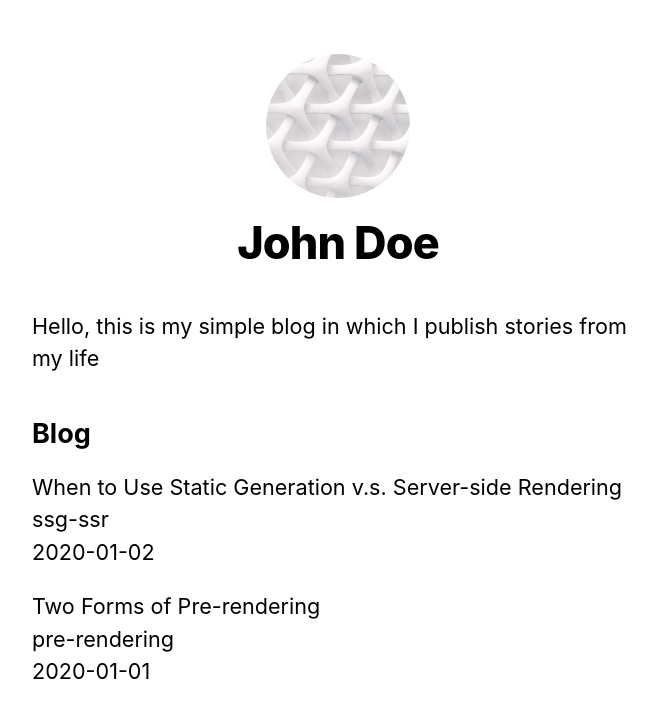
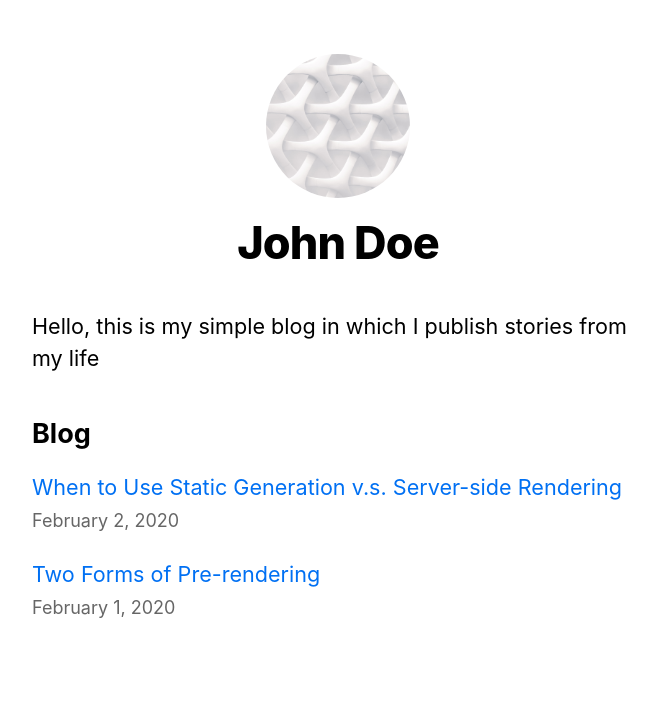
Before and after one commit to krauchuk/simple-blog, a Next.js app: page / in a window 1280 px wide. Shown: the top 718 px of the page, without its empty margins (302-959 px from the left). Built offline with nearby package versions, Linux system fonts and the light colour scheme.

Commit message:
added date component, upd styles

```diff
--- /dev/null
+++ b/components/LocalDate/index.jsx
@@ -0,0 +1,13 @@
+const localFormat = {
+  year: 'numeric',
+  month: 'long',
+  day: 'numeric',
+}
+
+export const LocalDate = ({ dateString }) => {
+  const splitted = dateString.split('-')
+  const date = new Date(Date.UTC(splitted[0], splitted[1], splitted[2]))
+  const formatted = date.toLocaleDateString(undefined, localFormat)
+
+  return <time dateTime={dateString}>{formatted}</time>
+}
--- a/package.json
+++ b/package.json
@@ -9,6 +9,8 @@
     "gray-matter": "^4.0.3",
     "next": "latest",
     "react": "18.2.0",
-    "react-dom": "18.2.0"
+    "react-dom": "18.2.0",
+    "remark": "^14.0.3",
+    "remark-html": "^15.0.2"
   }
 }
--- /dev/null
+++ b/pages/404.js
@@ -0,0 +1,3 @@
+export default function PageNotFound() {
+  return <h1>404 - Page Not Found</h1>
+}
--- a/pages/index.js
+++ b/pages/index.js
@@ -1,6 +1,8 @@
 import Head from 'next/head'
+import Link from 'next/link'
 
 import { Layout } from '../components/Layout'
+import { LocalDate } from '../components/LocalDate'
 import { siteTitle } from '../constants'
 import utilStyles from '../styles/utils.module.css'
 import { getSortedPostsData } from '../utils/postsParser'
@@ -27,11 +29,11 @@
         <ul className={utilStyles.list}>
           {allPostsData.map(({ id, date, title }) => (
             <li className={utilStyles.listItem} key={id}>
-              {title}
+              <Link href={`/posts/${id}`}>{title}</Link>
               <br />
-              {id}
-              <br />
-              {date}
+              <small className={utilStyles.lightText}>
+                <LocalDate dateString={date} />
+              </small>
             </li>
           ))}
         </ul>
--- a/utils/postsParser.js
+++ b/utils/postsParser.js
@@ -1,6 +1,8 @@
 import fs from 'fs'
 import path from 'path'
 import matter from 'gray-matter'
+import { remark } from 'remark'
+import html from 'remark-html'
 
 const postsDirectory = path.join(process.cwd(), 'posts')
 
@@ -29,10 +31,12 @@
   })
 }
 
-export function getPostData(id) {
+export async function getPostData(id) {
   const fullPath = path.join(postsDirectory, `${id}.md`)
   const fileContents = fs.readFileSync(fullPath, 'utf8')
   const matterResult = matter(fileContents)
+  const processedContent = await remark().use(html).process(matterResult.content)
+  const contentHtml = processedContent.toString()
 
-  return { id, ...matterResult.data }
+  return { id, contentHtml, ...matterResult.data }
 }
```
Also changed, not shown: pages/posts/[id].js (+15 -6 lines), 1 other file (tests, documents, lock files or other folders).
